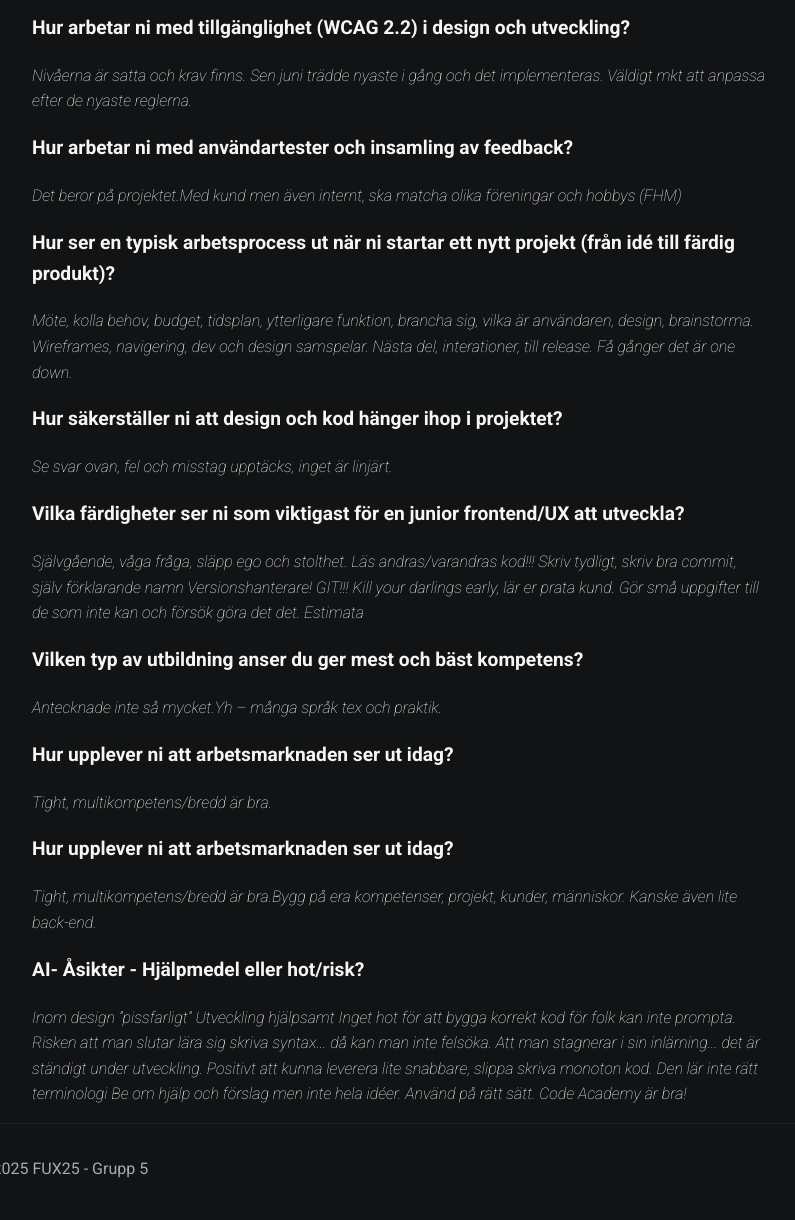
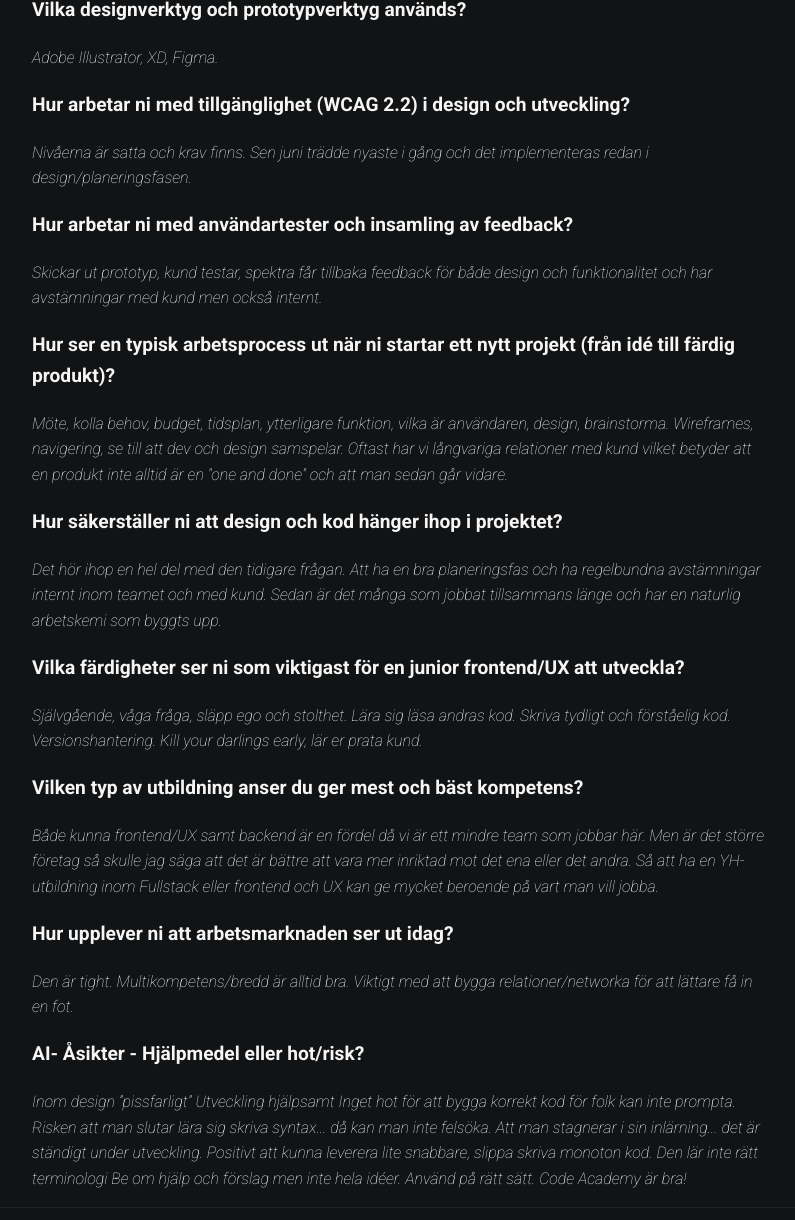
Before and after one commit to elinfelicia/spektra, a plain HTML site: page qa.html in a window 1280 px wide. Shown: the part 525-1745 px from the top of the page, without its empty margins (164-959 px from the left). Drawn offline with nearby package versions, Linux system fonts and the light colour scheme; a web font is replaced by a local one.

Commit message:
Fleshed out answers in QA

```diff
--- a/qa.html
+++ b/qa.html
@@ -45,7 +45,9 @@
 
             <ul>
                 <p class="question"> Vilka är deras ansvar och arbetsuppgifter? </p>
-                <p class="answer">Jag har inget svar här, checka inspelningen</p>
+                <p class="answer">Formgivarnas ansvar är egentligen för hela designprocessen, hitta rätt målgrupp och identitet till företaget. Spektra har ofta hand om hela kundens brand.
+                    Frontend-utvecklare får då se till att det implementeras på rätt sätt och att det är tillgänglighetsanpassat för t.ex.
+                    skärmläsare och att den visuella samt tekniska delen fungerar.</p>
             </ul>
 
             <ul>
@@ -62,62 +64,54 @@
 
             <ul>
                 <p class="question"> Hur arbetar ni med tillgänglighet (WCAG 2.2) i design och utveckling? </p>
-                <p class="answer">Nivåerna är satta och krav finns. Sen juni trädde nyaste i gång och det implementeras.
-                    Väldigt mkt att anpassa efter de nyaste reglerna.
+                <p class="answer">Nivåerna är satta och krav finns. Sen juni trädde nyaste i gång och det implementeras redan
+                    i design/planeringsfasen.
                 </p>
             </ul>
 
             <ul>
                 <p class="question"> Hur arbetar ni med användartester och insamling av feedback?</p>
-                <p class="answer"> Det beror på projektet.Med kund men även internt, ska matcha olika föreningar och
-                    hobbys
-                    (FHM)
+                <p class="answer"> Skickar ut prototyp, kund testar,
+                    spektra får tillbaka feedback för både design och funktionalitet och har avstämningar med kund men också internt.
                 </p>
             </ul>
             <ul>
                 <p class="question"> Hur ser en typisk arbetsprocess ut när ni startar ett nytt projekt (från idé till
                     färdig produkt)? </p>
-                <p class="answer"> Möte, kolla behov, budget, tidsplan, ytterligare funktion, brancha sig, vilka är
+                <p class="answer"> Möte, kolla behov, budget, tidsplan, ytterligare funktion, vilka är
                     användaren, design, brainstorma.
-                    Wireframes, navigering, dev och design samspelar. Nästa del, interationer, till release. Få gånger
-                    det
-                    är one down.
+                    Wireframes, navigering, se till att dev och design samspelar. Oftast har vi långvariga relationer med kund
+                    vilket betyder att en produkt inte alltid är en "one and done" och att man sedan går vidare.
                 </p>
             </ul>
 
             <ul>
                 <p class="question"> Hur säkerställer ni att design och kod hänger ihop i projektet?</p>
-                <p class="answer"> Se svar ovan, fel och misstag upptäcks, inget är linjärt.
+                <p class="answer"> Det hör ihop en hel del med den tidigare frågan.
+                    Att ha en bra planeringsfas och ha regelbundna avstämningar internt inom teamet och med kund.
+                    Sedan är det många som jobbat tillsammans länge och har en naturlig arbetskemi som byggts upp.
                 </p>
             </ul>
 
             <ul>
                 <p class="question"> Vilka färdigheter ser ni som viktigast för en junior frontend/UX att utveckla?</p>
-                <p class="answer"> Självgående, våga fråga, släpp ego och stolthet. Läs andras/varandras kod!!!
-                    Skriv tydligt, skriv bra commit, själv förklarande namn
-                    Versionshanterare! GIT!!! Kill your darlings early, lär er prata kund.
-                    Gör små uppgifter till de som inte kan och försök göra det det. Estimata
+                <p class="answer"> Självgående, våga fråga, släpp ego och stolthet. Lära sig läsa andras kod.
+                    Skriva tydligt och förståelig kod. Versionshantering. Kill your darlings early, lär er prata kund.
 
                 </p>
             </ul>
 
             <ul>
                 <p class="question"> Vilken typ av utbildning anser du ger mest och bäst kompetens? </p>
-                <p class="answer"> Antecknade inte så mycket.Yh – många språk tex och praktik.
+                <p class="answer"> Både kunna frontend/UX samt backend är en fördel då vi är ett mindre team som jobbar här.
+                    Men är det större företag så skulle jag säga att det är bättre att vara mer inriktad mot det ena eller det andra.
+                    Så att ha en YH-utbildning inom Fullstack eller frontend och UX kan ge mycket beroende på vart man vill jobba.
                 </p>
             </ul>
 
             <ul>
                 <p class="question"> Hur upplever ni att arbetsmarknaden ser ut idag?</p>
-                <p class="answer"> Tight, multikompetens/bredd är bra.
-                </p>
-            </ul>
-
-            <ul>
-                <p class="question"> Hur upplever ni att arbetsmarknaden ser ut idag?</p>
-                <p class="answer"> Tight, multikompetens/bredd är bra.Bygg på era kompetenser, projekt, kunder,
-                    människor.
-                    Kanske även lite back-end.
+                <p class="answer"> Den är tight. Multikompetens/bredd är alltid bra. Viktigt med att bygga relationer/networka för att lättare få in en fot.
                 </p>
             </ul>
 
```
